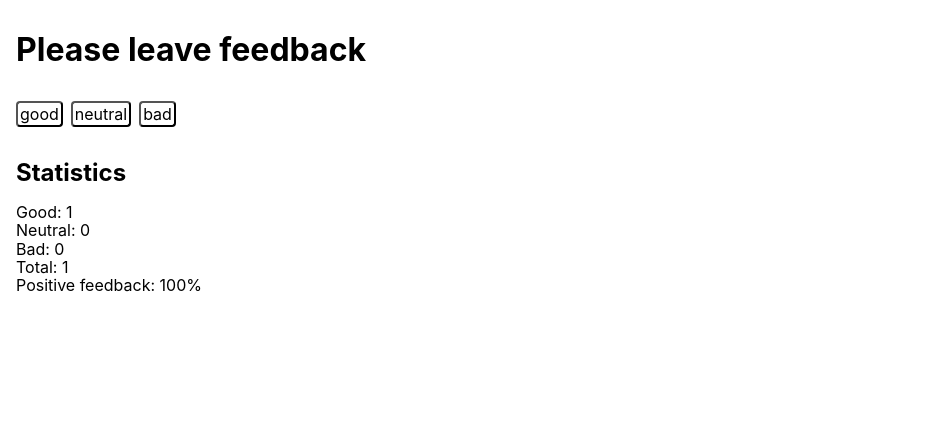
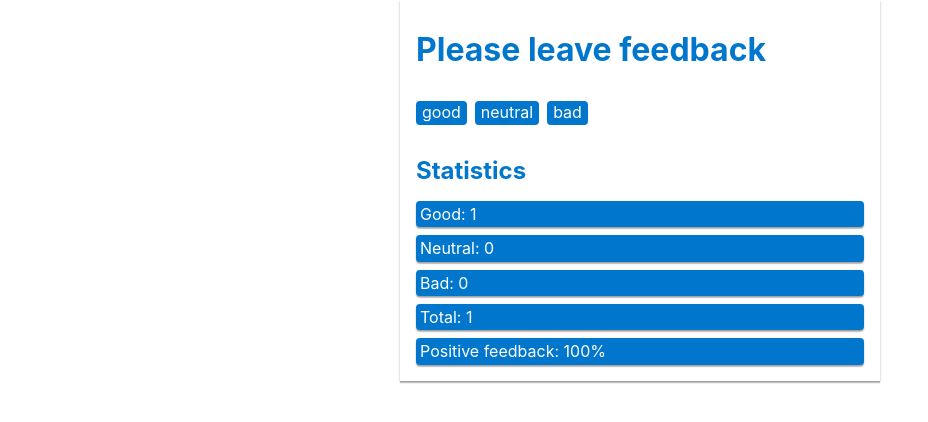
Before and after one commit to Oleksandr14/goit-react-hw-02-feedback, a React (Create React App) app: page / in a window 1280 px wide. Both pictures are taken after a click on the button "good". Shown: the top 422 px of the page, without its empty margins (0-928 px from the left). Built offline with nearby package versions, Linux system fonts and the light colour scheme.

Commit message:
edit styles

```diff
--- a/src/components/App.jsx
+++ b/src/components/App.jsx
@@ -8,6 +8,8 @@ import { FeedbackOptions } from './FeedbackOptions/FeedbackOptions';
 import { Section } from './Section/Section';
 
 import { Notification } from './Notification/Notification';
+
+import { Box } from './Box';
 
 export class App extends Component {
   state = {
@@ -28,9 +30,17 @@ export class App extends Component {
     const positiveFeedback = Math.round((good * 100) / totalFeedback);
     return (
       <div>
-        <div>
+        <Box
+          width={480}
+          ml="auto"
+          mr="auto"
+          boxShadow={
+            '0px 1px 3px rgba(0, 0, 0, 0.12), 0px 1px 1px rgba(0, 0, 0, 0.14), 0px 2px 1px rgba(0, 0, 0, 0.2)'
+          }
+        >
           <Section>
             <FeedbackOptions
+              title="Please leave feedback"
               options={Object.keys(this.state)}
               onLeaveFeedback={this.leaveFeedback}
             />
@@ -49,7 +59,7 @@ export class App extends Component {
               <Notification message="There is no feedback" />
             )}
           </Section>
-        </div>
+        </Box>
         <GlobalStyle />
       </div>
     );
--- a/src/components/FeedbackOptions/FeedbackOptions.jsx
+++ b/src/components/FeedbackOptions/FeedbackOptions.jsx
@@ -2,14 +2,13 @@ import PropTypes from 'prop-types';
 
 import { v4 as uuidv4 } from 'uuid';
 
-import { Title, Button } from './FeedbackOptions.styled';
-import { Box } from '../Box';
+import { Title, Button, List } from './FeedbackOptions.styled';
 
-export const FeedbackOptions = ({ options, onLeaveFeedback }) => {
+export const FeedbackOptions = ({ options, onLeaveFeedback, title }) => {
   return (
-    <Box as="ul">
-      <Title>Please leave feedback</Title>
-      <Box display="flex" gridGap={3}>
+    <>
+      <Title>{title}</Title>
+      <List>
         {options.map(option => {
           return (
             <li key={uuidv4()}>
@@ -23,8 +22,8 @@ export const FeedbackOptions = ({ options, onLeaveFeedback }) => {
             </li>
           );
         })}
-      </Box>
-    </Box>
+      </List>
+    </>
   );
 };
 
--- a/src/components/FeedbackOptions/FeedbackOptions.styled.js
+++ b/src/components/FeedbackOptions/FeedbackOptions.styled.js
@@ -2,14 +2,26 @@ import styled from 'styled-components';
 
 export const Title = styled.h2`
   margin-bottom: ${p => p.theme.space[5]}px;
-  color: ${p => p.theme.colors.text};
+  color: ${p => p.theme.colors.primary};
   font-size: ${p => p.theme.fontSizes.l}px;
 `;
 
 export const Button = styled.button`
-padding: ${p => p.theme.space[1]}px;
-}
-  background-color: ${p => p.theme.colors.background};
+  display: inline-flex;
+  padding-top: ${p => p.theme.space[1]}px;
+  padding-bottom: ${p => p.theme.space[2]}px;
+  background-color: ${p => p.theme.colors.primary};
+  color: ${p => p.theme.colors.background};
+  border: ${p => p.theme.borders.none};
   border-radius: ${p => p.theme.radii.normal};
   cursor: pointer;
+
+  &:hover {
+    transform: scale(1.1);
+  }
 `;
+
+export const List = styled.ul`
+  display: flex;
+  gap: 8px;
+`;
--- a/src/components/Notification/Notification.jsx
+++ b/src/components/Notification/Notification.jsx
@@ -1,7 +1,8 @@
 import PropTypes from 'prop-types';
+import { Notif } from './Notification.styled';
 
 export const Notification = ({ message }) => {
-  return <p>{message}</p>;
+  return <Notif>{message}</Notif>;
 };
 
 Notification.propTypes = {
--- /dev/null
+++ b/src/components/Notification/Notification.styled.js
@@ -0,0 +1,5 @@
+import styled from 'styled-components';
+
+export const Notif = styled.p`
+  color: ${p => p.theme.colors.red};
+`;
--- a/src/components/Section/Section.styled.js
+++ b/src/components/Section/Section.styled.js
@@ -6,4 +6,5 @@ export const AppContainer = styled.div`
 
 export const Title = styled.h2`
   margin-bottom: ${p => p.theme.space[4]}px;
+  color: ${p => p.theme.colors.primary};
 `;
--- a/src/components/Statistics/Statistics.jsx
+++ b/src/components/Statistics/Statistics.jsx
@@ -1,4 +1,6 @@
 import PropTypes from 'prop-types';
+import { Box } from '../Box';
+import { Item, Text } from './Statistics.styled';
 
 export const Statistics = ({
   good,
@@ -8,13 +10,23 @@ export const Statistics = ({
   positivePercentage,
 }) => {
   return (
-    <div>
-      <p>Good: {good}</p>
-      <p>Neutral: {neutral}</p>
-      <p>Bad: {bad}</p>
-      <p>Total: {total}</p>
-      <p>Positive feedback: {positivePercentage}%</p>
-    </div>
+    <Box as="ul">
+      <Item>
+        <Text>Good: {good}</Text>
+      </Item>
+      <Item>
+        <Text>Neutral: {neutral}</Text>
+      </Item>
+      <Item>
+        <Text>Bad: {bad}</Text>
+      </Item>
+      <Item>
+        <Text>Total: {total}</Text>
+      </Item>
+      <Item>
+        <Text>Positive feedback: {positivePercentage}%</Text>
+      </Item>
+    </Box>
   );
 };
 
--- /dev/null
+++ b/src/components/Statistics/Statistics.styled.js
@@ -0,0 +1,18 @@
+import styled from 'styled-components';
+
+export const Item = styled.li`
+  margin-top: ${p => p.theme.space[3]}px;
+  padding-top: ${p => p.theme.space[2]}px};
+  padding-bottom: ${p => p.theme.space[2]}px};
+  padding-left: ${p => p.theme.space[2]}px};
+  background-color: ${p => p.theme.colors.primary};
+  border-radius: ${p => p.theme.radii.normal};
+
+  box-shadow: 0px 1px 3px rgba(0, 0, 0, 0.12), 0px 1px 1px rgba(0, 0, 0, 0.14),
+    0px 2px 1px rgba(0, 0, 0, 0.2);
+`;
+
+export const Text = styled.p`
+  font-size: ${p => p.theme.fontSizes.m}px;
+  color: ${p => p.theme.colors.background};
+`;
--- a/src/components/constants/theme.js
+++ b/src/components/constants/theme.js
@@ -8,6 +8,7 @@ export const theme = {
     accent: '#03fcf8',
     accentOpacity: 'RGBA(14, 213, 221, 0.21)',
     muted: '#f6f6f6',
+    red: '#ff0000',
   },
   space: [0, 2, 4, 8, 16, 32, 64, 128, 256],
   fonts: {
```
